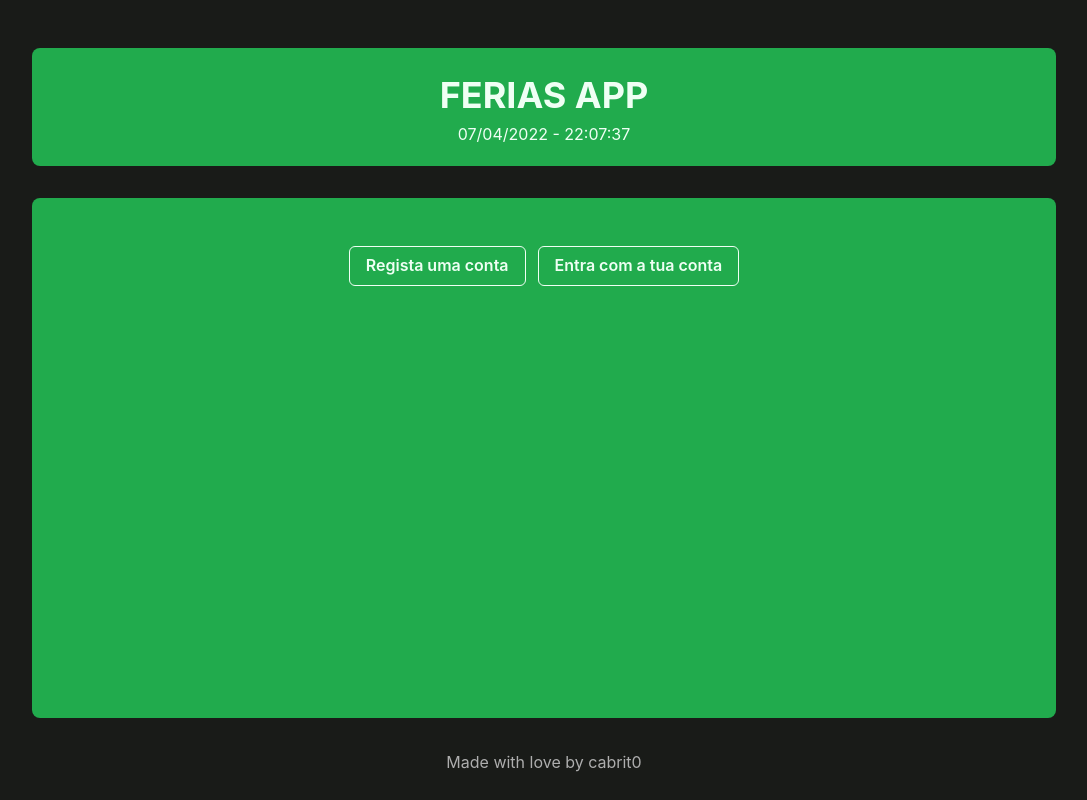
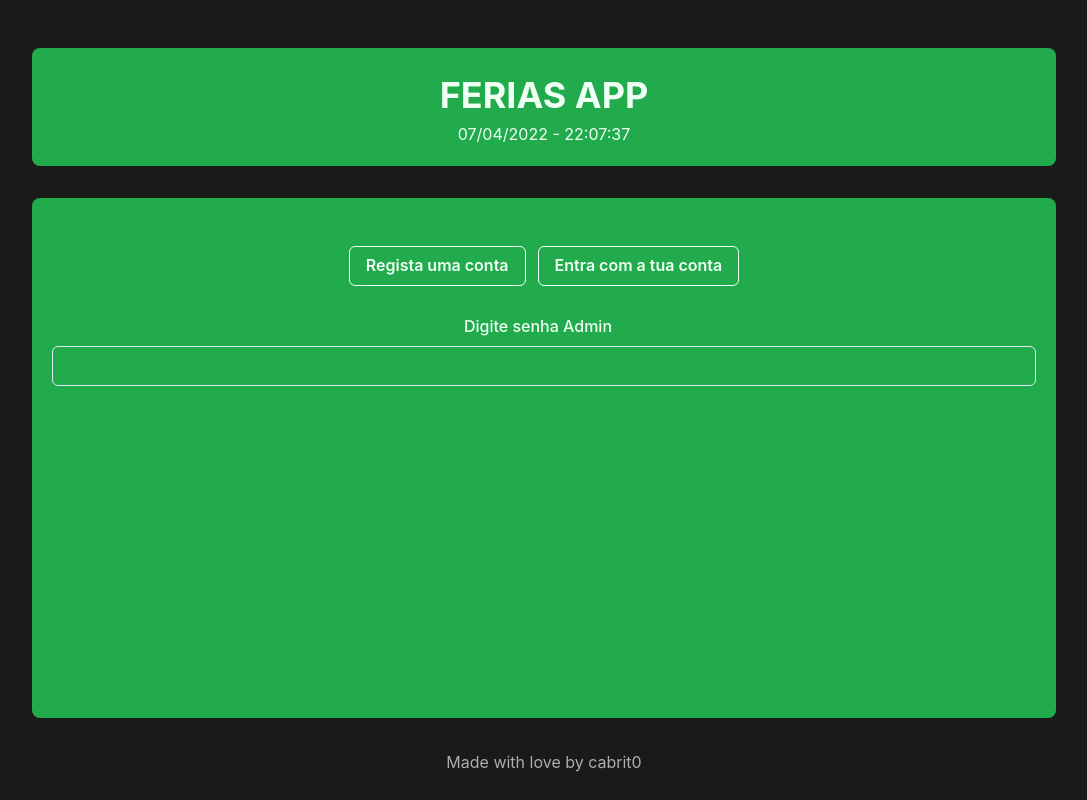
Before and after one commit to cabrit0/FeriasAPP_API, a React (Create React App) app in the folder frontend/: page / in a window 1280 px wide. Both pictures are taken after a click on the button "Regista uma conta". Shown: the whole page, without its empty margins (96-1183 px from the left). Built offline with nearby package versions, Linux system fonts and the light colour scheme.

Commit message:
dashboard

```diff
--- a/frontend/src/components/Dashboard.jsx
+++ b/frontend/src/components/Dashboard.jsx
@@ -1,12 +1,34 @@
-import React from 'react';
-import { Box, Center, Flex, Button } from '@chakra-ui/react';
+import React, { useState } from 'react';
+
+import {
+  Box,
+  Center,
+  Flex,
+  Button,
+  FormControl,
+  FormLabel,
+  Input,
+} from '@chakra-ui/react';
 
 const Dashboard = () => {
+  const [registerForm, setRegisterForm] = useState(false);
+  const [loginForm, setLoginForm] = useState(false);
+
+  const handleShowLogin = () => {
+    setRegisterForm(false);
+    setLoginForm(prev => !prev);
+  };
+
+  const handleShowRegister = () => {
+    //const passwordAdmin = '@3m!n';
+    setLoginForm(false);
+    setRegisterForm(prev => !prev);
+  };
+
   return (
     <Center>
       <Box p={2} borderRadius={'lg'} h={'65vh'} w={'80vw'} bgColor={'#21AB4d'}>
-
-          <Flex justify='center'>
+        <Flex justify="center">
           <Button
             verticalAlign="center"
             color={'#EFFFF4'}
@@ -14,6 +36,7 @@ const Dashboard = () => {
             variant="outline"
             marginRight={3}
             marginTop={10}
+            onClick={handleShowRegister}
           >
             Regista uma conta
           </Button>
@@ -23,11 +46,47 @@ const Dashboard = () => {
             colorScheme={'#21AB4d'}
             variant="outline"
             marginTop={10}
+            onClick={handleShowLogin}
           >
             Entra com a tua conta
           </Button>
         </Flex>
 
+        {registerForm && (
+          <Box p={3} marginTop={4}>
+            <form>
+              <FormControl>
+                <Center>
+                  <FormLabel color={'#EFFFF4'}>Digite senha Admin</FormLabel>
+                </Center>
+                <Input type="password" />
+              </FormControl>
+            </form>
+          </Box>
+        )}
+
+        {loginForm && (
+          <Box p={3} marginTop={4}>
+            <form>
+              <FormControl>
+                <Center>
+                  <FormLabel color={'#EFFFF4'} htmlFor="email">
+                    Email
+                  </FormLabel>
+                </Center>
+                <Input type="email" />
+              </FormControl>
+              <FormControl>
+                <Center>
+                  <FormLabel color={'#EFFFF4'} htmlFor="password">
+                    Password
+                  </FormLabel>
+                </Center>
+                <Input type="password" />
+              </FormControl>
+            </form>
+          </Box>
+        )}
       </Box>
     </Center>
   );
```
Lines whose indentation alone changed are shown as unchanged.
